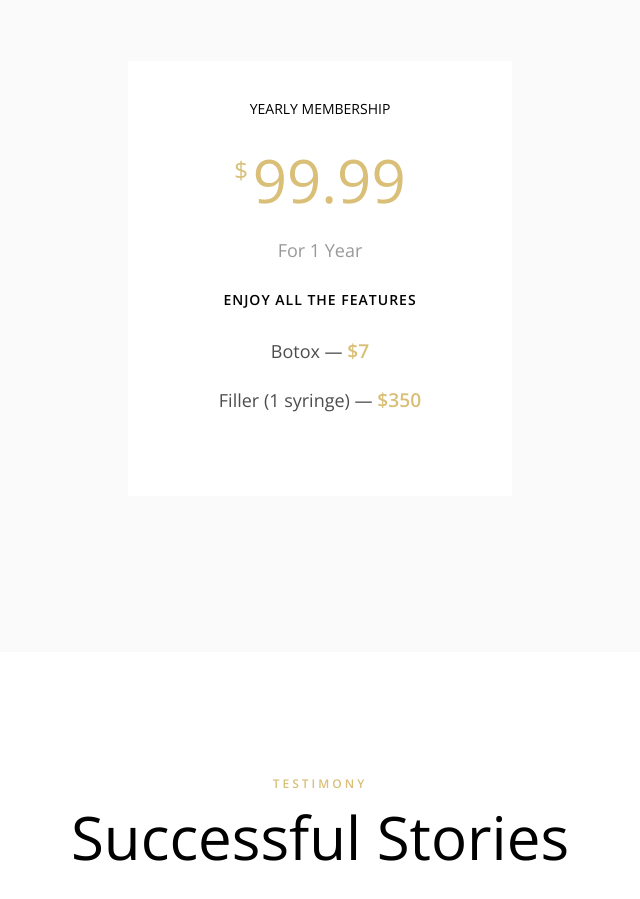
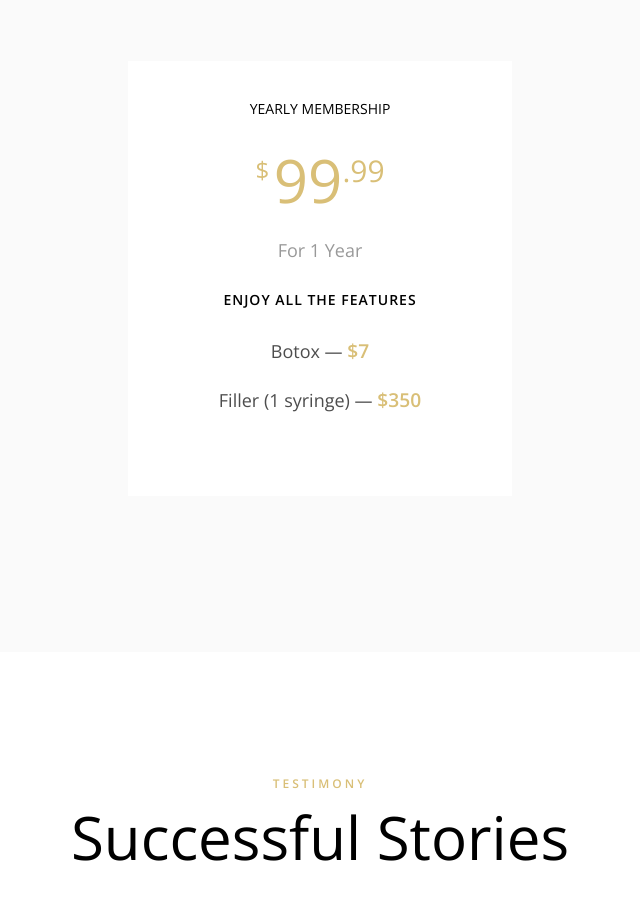
Before and after one commit to jose-aquinof/thephamaesthetic, a plain HTML site: page index.html in a window 1280 px wide. Shown: the part 2325-3224 px from the top of the page, without its empty margins (320-960 px from the left). Drawn offline with nearby package versions, Linux system fonts and the light colour scheme; some packages are replaced by stand-ins of ours; no server answers; files whose address does not match are found by name.

Commit message:
adding .99

```diff
--- a/index.html
+++ b/index.html
@@ -293,7 +293,16 @@
 			  <div class="block-7">
 				<div class="text-center">
 				  <h2 class="heading">Yearly Membership</h2>
-				  <span class="price"><sup>$</sup> <span class="number">99.99</span></span>
+				  <span class="price">
+					<sup>$</sup>
+					<span class="number">
+					  99<small style="
+					  font-size:0.5em;
+					  vertical-align:super;
+					">.99</small>
+					</span>
+				  </span>
+
 				  <span class="excerpt d-block">For 1 Year</span>
 
 				  <h3 class="heading-2 my-4">Enjoy All The Features</h3>
```
